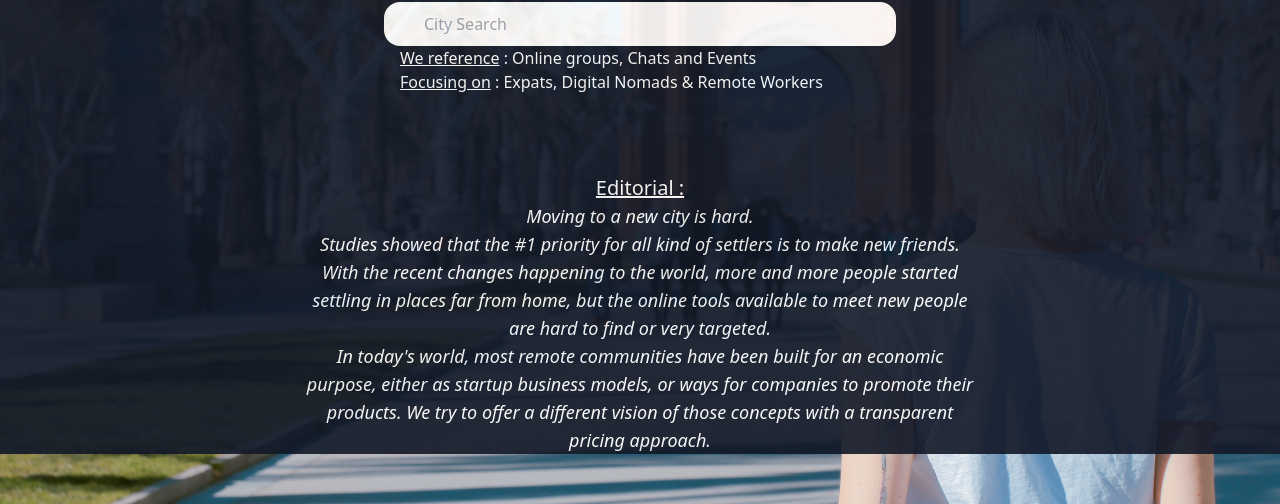
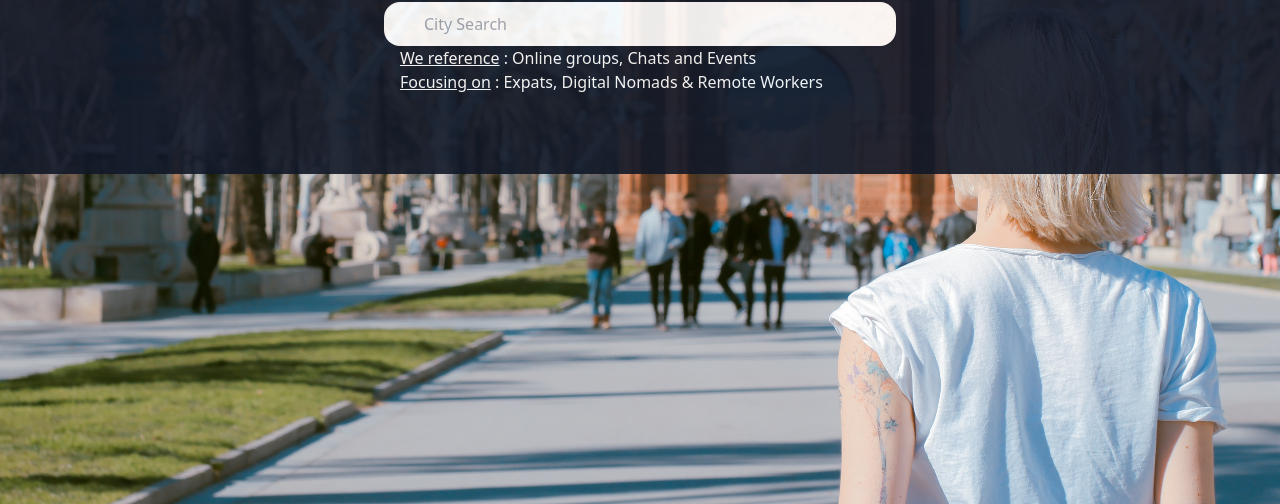
Before and after one commit to socialclaim/socialclaim-dapp, a Vue app: page / in a window 1280 px wide. Shown: the part 278-782 px from the top of the page. Built offline with nearby package versions, Linux system fonts and the light colour scheme.

Commit message:
remove editorial

```diff
--- a/src/pages/Home.vue
+++ b/src/pages/Home.vue
@@ -63,13 +63,13 @@
 <!--      <h3 class="text-white text-3xl  mt-6">By theme, </h3>-->
     </div>
     <div class=" pt-20 text-center text-white max-w-2xl mx-auto ">
-          <span class="text-xl  underline">Editorial :</span>
-      <p class="text-lg  italic " >Moving to a new city is hard.<br /> Studies showed that the #1 priority for all kind of settlers is to make new friends.
-        With the recent changes happening to the world, more and more people started settling in places far from home,
-        but the online tools available to meet new people are hard to find or very targeted.<br/>
-        In today's world, most remote communities have been built for an economic purpose, either as startup business models, or ways for companies to promote their products.
-        We try to offer a different vision of those concepts with a transparent pricing approach.
-      </p>
+<!--          <span class="text-xl  underline">Editorial :</span>-->
+<!--      <p class="text-lg  italic " >Moving to a new city is hard.<br /> Studies showed that the #1 priority for all kind of settlers is to make new friends.-->
+<!--        With the recent changes happening to the world, more and more people started settling in places far from home,-->
+<!--        but the online tools available to meet new people are hard to find or very targeted.<br/>-->
+<!--        In today's world, most remote communities have been built for an economic purpose, either as startup business models, or ways for companies to promote their products.-->
+<!--        We try to offer a different vision of those concepts with a transparent pricing approach.-->
+<!--      </p>-->
         </div>
 
       </div>
```
